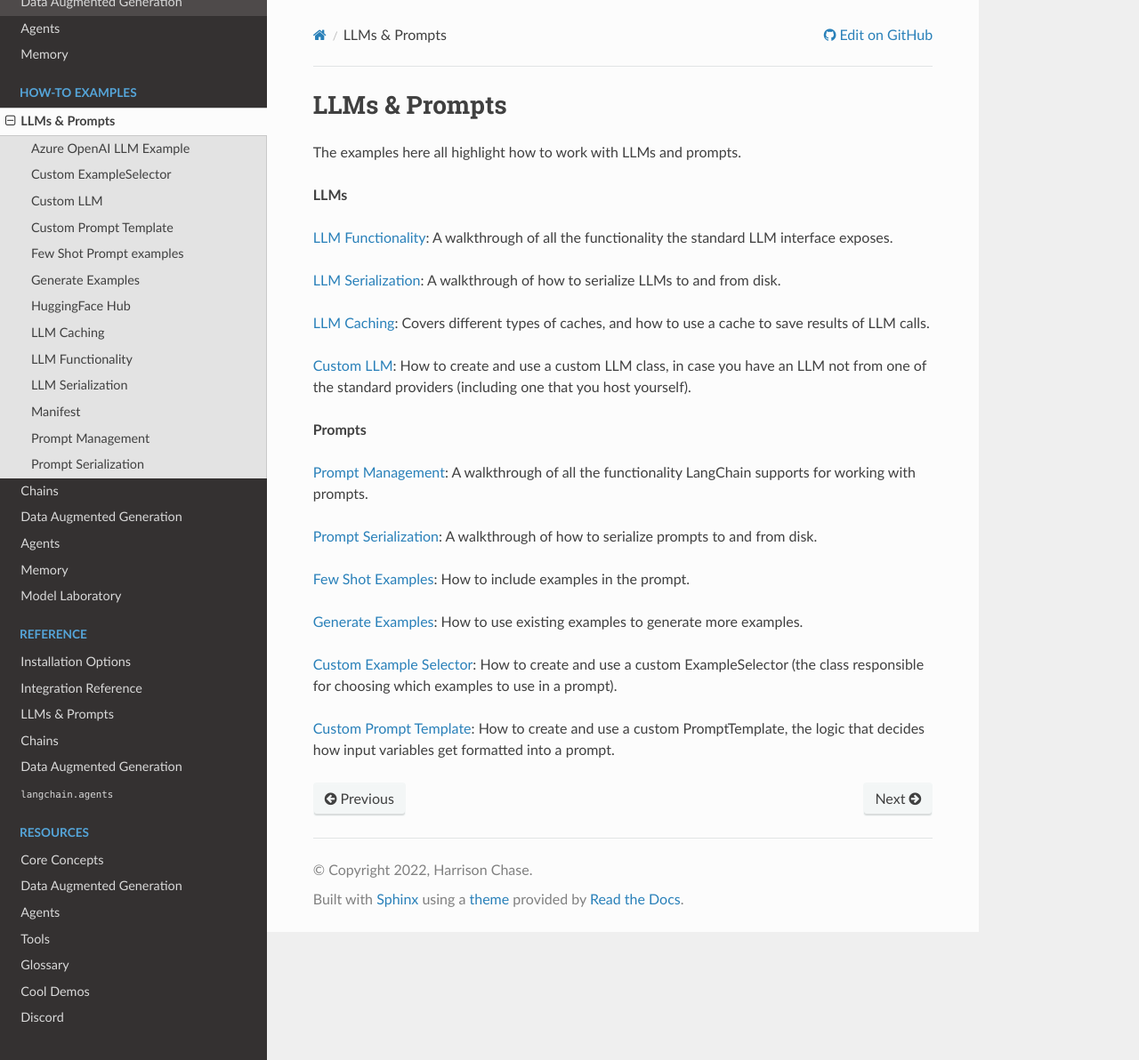
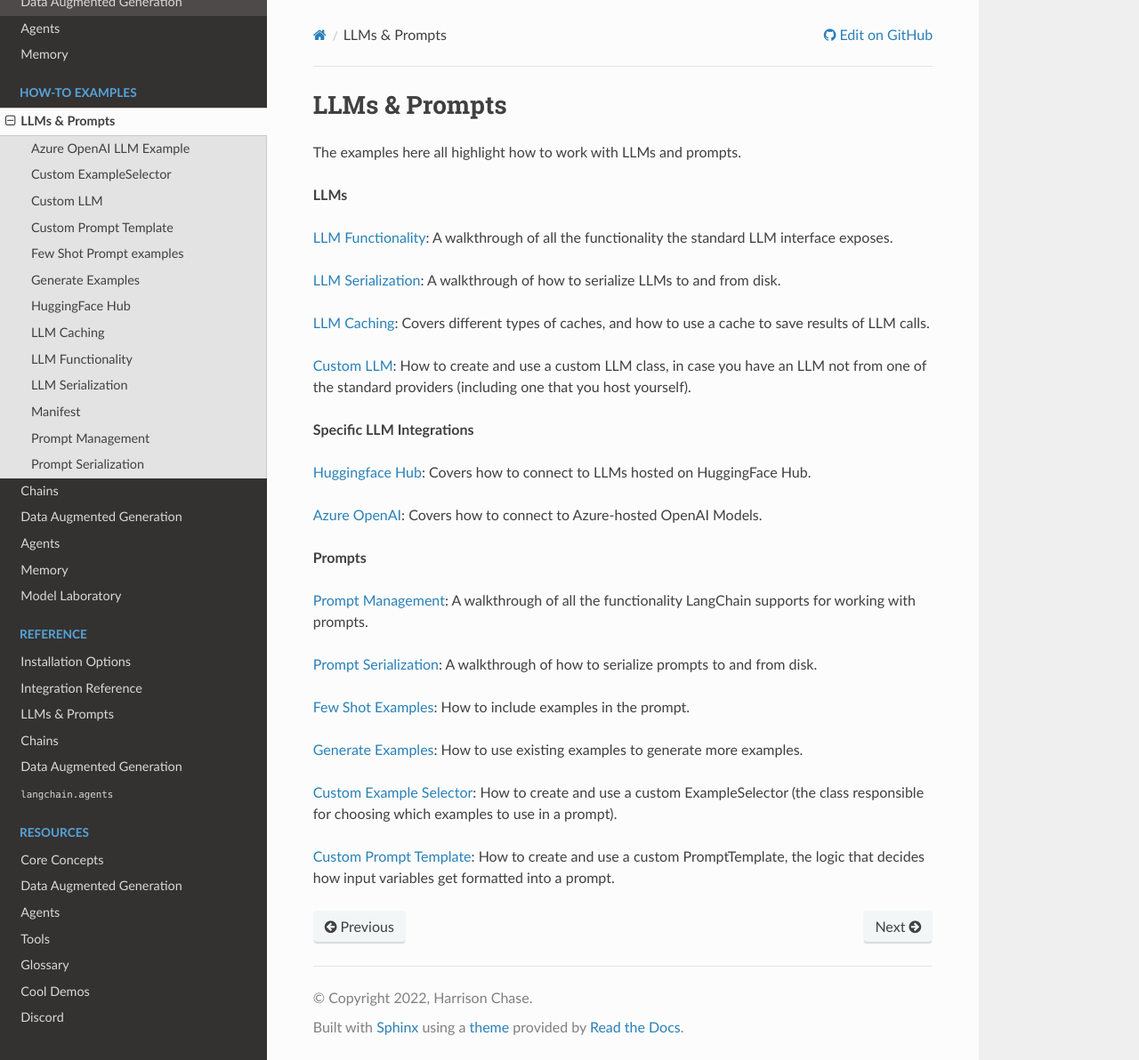
Before and after one commit to ZinedineDumas/React-Python, a Sphinx documentation site: the page built from docs/examples/prompts.rst, in a window 1280 px wide and 1192 px high. Shown: the whole window at 89% size. Built offline with Sphinx 7.4.7 and the Read the Docs theme 2.0.0, drawn with Linux system fonts in a browser that asks for light colours.

Commit message:
Harrison/ver 044 (#400)

```diff
--- a/docs/examples/prompts.rst
+++ b/docs/examples/prompts.rst
@@ -12,6 +12,14 @@ The examples here all highlight how to work with LLMs and prompts.
 `LLM Caching <prompts/llm_caching.ipynb>`_: Covers different types of caches, and how to use a cache to save results of LLM calls.
 
 `Custom LLM <prompts/custom_llm.ipynb>`_: How to create and use a custom LLM class, in case you have an LLM not from one of the standard providers (including one that you host yourself).
+
+
+**Specific LLM Integrations**
+
+`Huggingface Hub <prompts/huggingface_hub.ipynb>`_: Covers how to connect to LLMs hosted on HuggingFace Hub.
+
+`Azure OpenAI <prompts/azure_openai_example.ipynb>`_: Covers how to connect to Azure-hosted OpenAI Models.
+
 
 
 **Prompts**
--- a/pyproject.toml
+++ b/pyproject.toml
@@ -1,6 +1,6 @@
 [tool.poetry]
 name = "langchain"
-version = "0.0.43"
+version = "0.0.44"
 description = "Building applications with LLMs through composability"
 authors = []
 license = "MIT"
```
